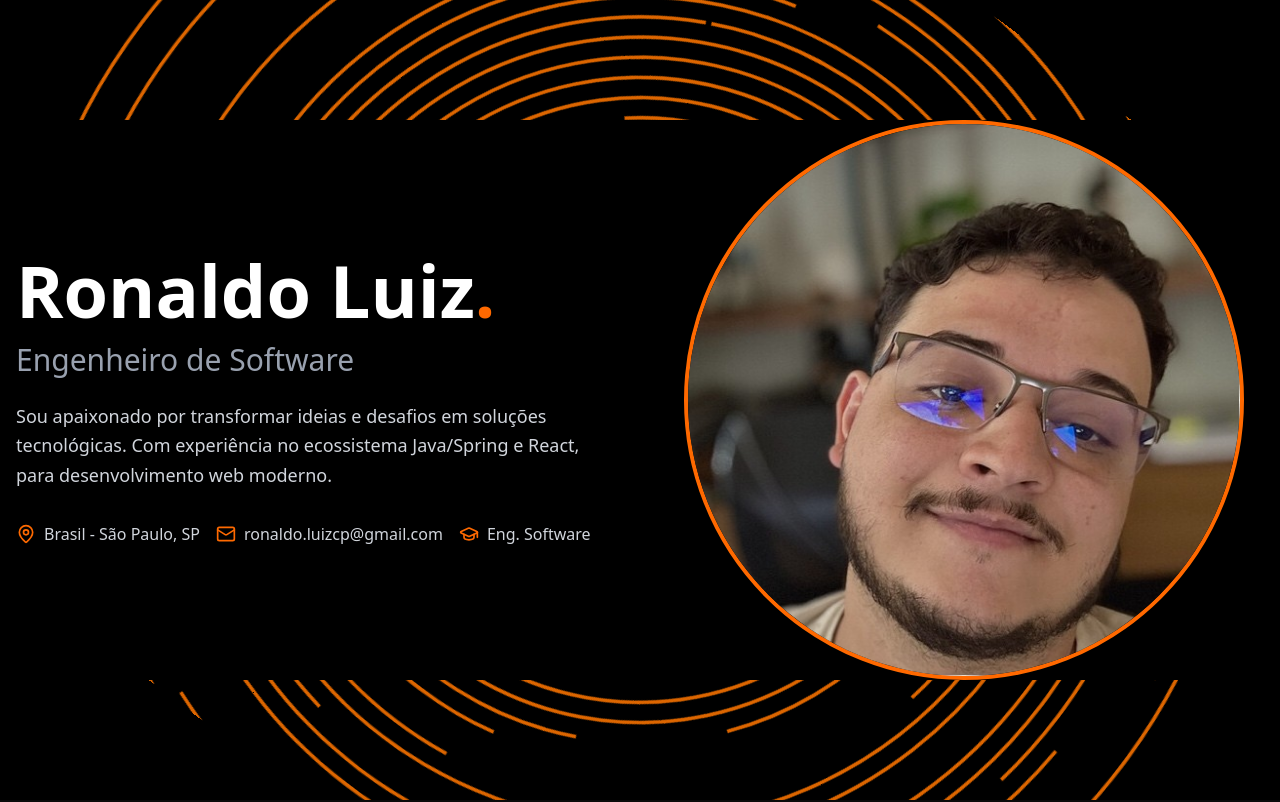
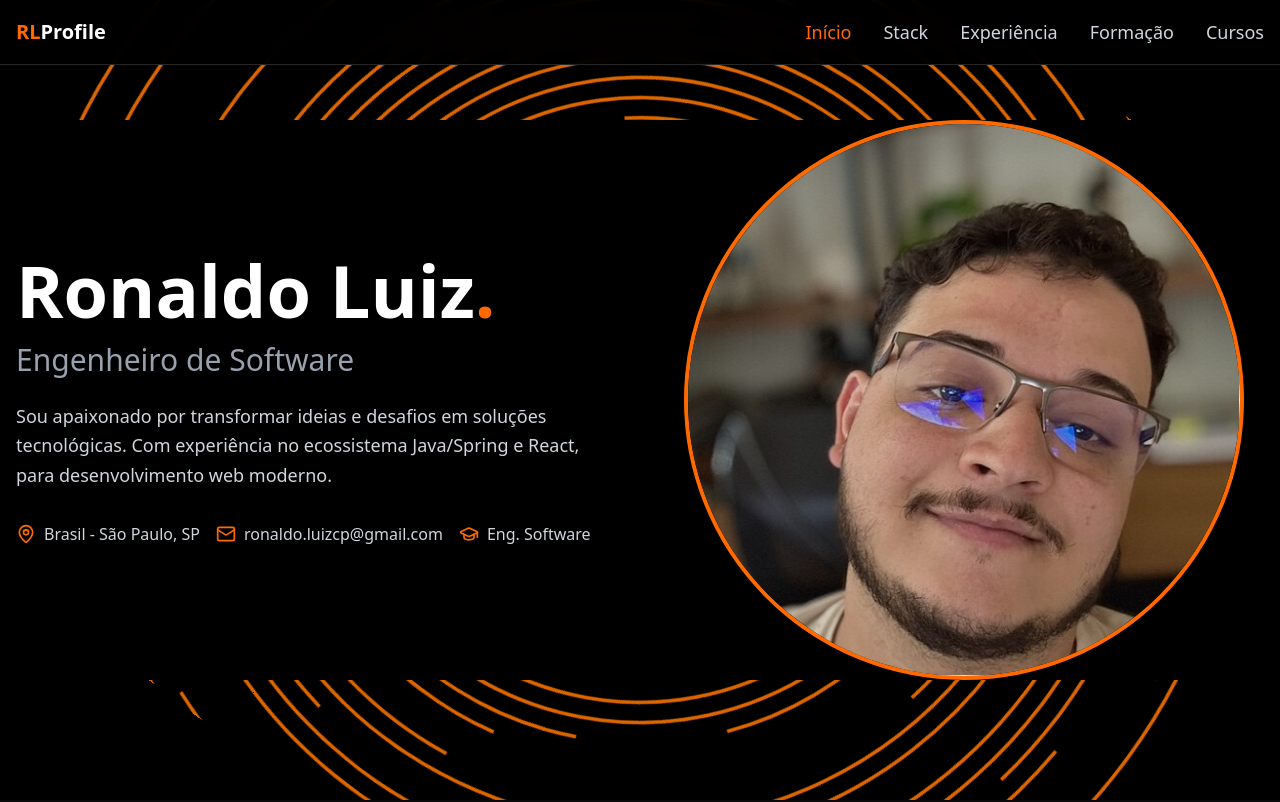
Before and after one commit to RonaldoLPFilho/portifas, a React (Vite) app: page / in a window 1280 px wide. Shown: the top 802 px of the page. Built offline with nearby package versions, Linux system fonts and the light colour scheme.

Commit message:
Deploy 10 - Header

```diff
--- a/src/App.tsx
+++ b/src/App.tsx
@@ -1,13 +1,14 @@
 import { Courses } from "./components/Courses"
 import { Education } from "./components/Education"
 import { Experience } from "./components/Experience"
+import { Header } from "./components/Header"
 import { Stack } from "./components/Stack"
 import { WhoamiSection } from "./components/Whoami"
 
 function App() {
   return (
-    <>
       <div className="min-h-screen bg-black">
+        <Header/>
         <div id="whoami">
           <WhoamiSection/>
         </div>
@@ -28,7 +29,6 @@ function App() {
           <Courses/>
         </div>
       </div>
-    </>
   )
 }
 
--- /dev/null
+++ b/src/components/Header.tsx
@@ -0,0 +1,98 @@
+import { useEffect, useState } from "react"
+import logo from "/img/logo.png"
+import { Menu, X } from "lucide-react";
+
+const navItems = [
+    {name: "Início", href: "#whoami"},
+    {name: "Stack", href: "#stack"},
+    {name: "Experiência", href: "#experience"},
+    {name: "Formação", href: "#education"},
+    {name: "Cursos", href: "#courses"}
+]
+
+export function Header (){
+    const [isOpen, setIsOpen] = useState(false);
+    const [activeSection, setActiveSection] = useState("");
+
+    useEffect(() => {
+        const handleScroll = () => {
+            const sections = navItems.map(item => item.href.slice(1));
+            const scrollPosition = window.scrollY + 100;
+
+            for (const section of sections) {
+                const element = document.getElementById(section);
+                if (element) {
+                  const { offsetTop, offsetHeight } = element;
+                  if (scrollPosition >= offsetTop && scrollPosition < offsetTop + offsetHeight) {
+                    setActiveSection(section);
+                    break;
+                  }
+                }
+            }
+        }
+        window.addEventListener("scroll", handleScroll);
+        return () => window.removeEventListener("scroll", handleScroll);
+    }, [])
+
+    const scrollToSection = (href: string) => {
+        const element = document.getElementById(href.slice(1));
+        if(element){
+            element.scrollIntoView({behavior: "smooth"});
+        }
+        setIsOpen(false);
+    }
+
+    return (
+        <header className="fixed top-0 left-0 right-0 z-50 bg-black/95 backdrop-blur-sm border-b border-neutral-800">
+            <div className="container px-4 mx-auto">
+                <div className="flex items-center justify-between h-16">
+                    <div className="flex items-center text-xl font-bold text-white">
+
+                        <span className="text-orange-500">RL</span>Profile
+                    </div>
+
+                    <nav className="hidden md:flex space-x-8">
+                        {navItems.map((item) => (
+                            <button
+                                key={item.name}
+                                onClick={() => {scrollToSection(item.href)}}
+                                className={`text-lg font-medium transition-colors hover:text-orange-500 ${
+                                    activeSection == item.href.slice(1)
+                                    ? "text-orange-500"
+                                    : "text-gray-300"
+                                }`}
+                            >
+                                {item.name}
+                            </button>
+                        ))}
+                    </nav>
+
+                    <button
+                        className="md:hidden text-white"
+                        onClick={() => setIsOpen(!isOpen)}
+                    >
+                        {isOpen ? <X className="w-6 h-6"/> : <Menu className="h-6 w-6" />}
+                    </button>
+                </div>
+
+                {isOpen && (
+                    <nav className="md:hidden py-4 border-t border-neutral-800">
+                        {navItems.map((item => (
+                            <button
+                                key={item.name}
+                                onClick={() => scrollToSection(item.href)}
+                                className={`block w-full text-left py-2 text-sm font-medium transition-colors hover:text-orange-500 ${
+                                    activeSection === item.href.slice(1)
+                                    ? "text-orange-500"
+                                    : "text-gray-300"
+                                }`}
+                            >
+                                {item.name}
+                            </button>
+                        )))}
+                    </nav>
+                )}
+            </div>
+        </header>
+    )
+}
```
